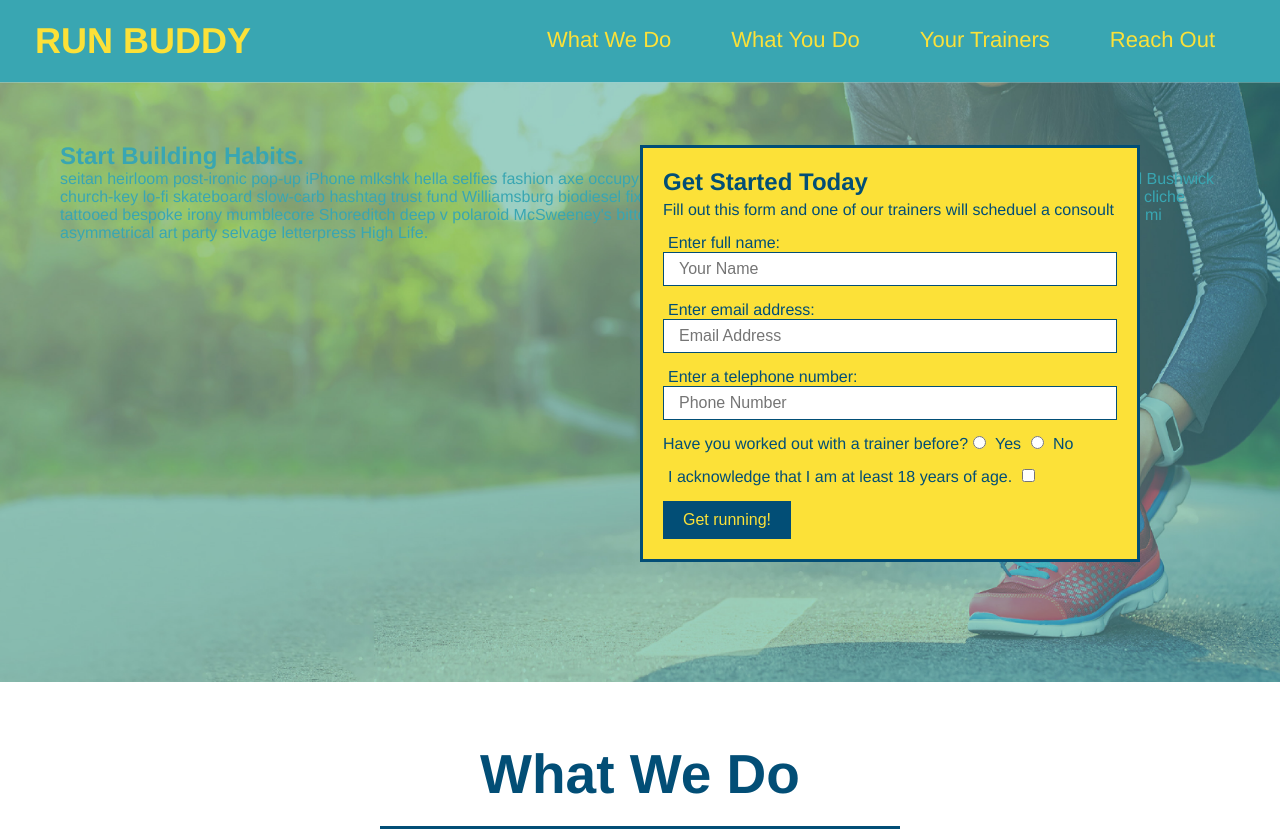
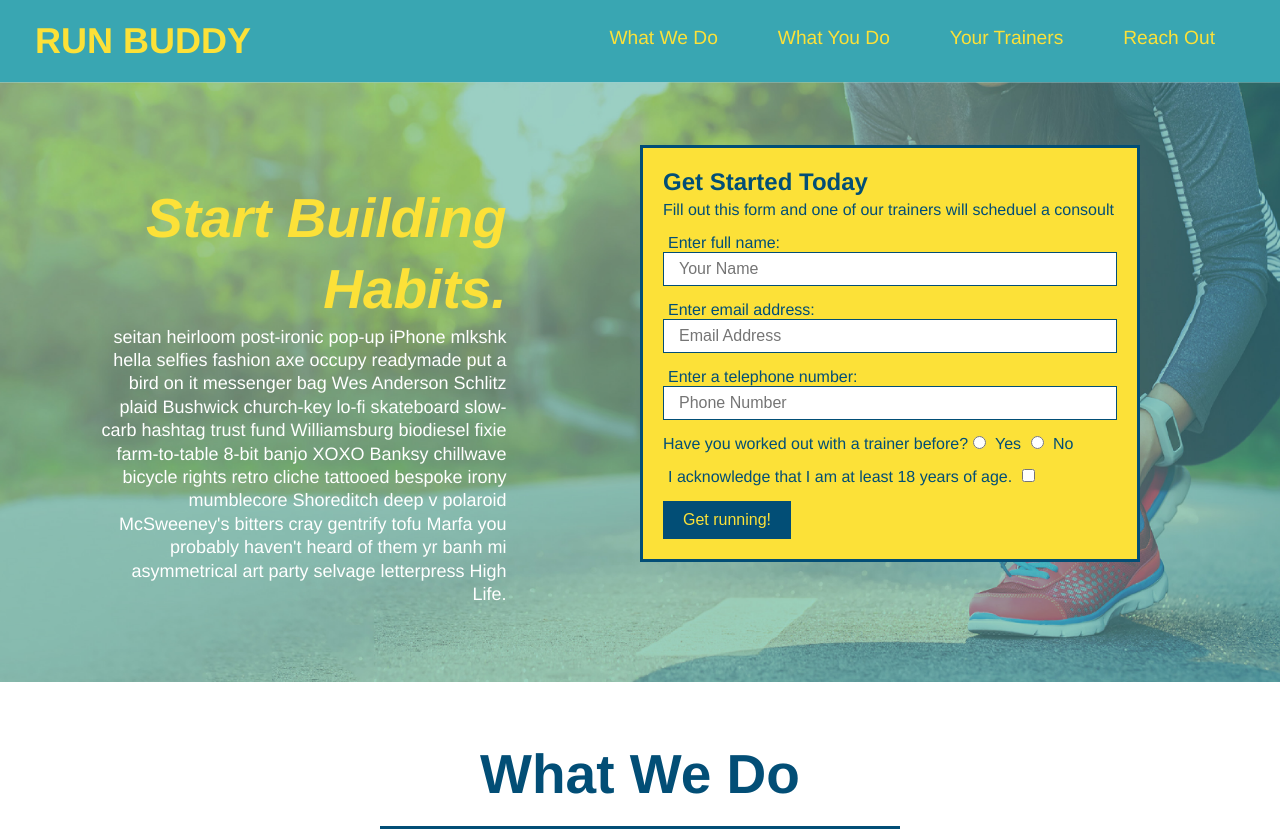
Before and after one commit to Izukamma/run-buddy, a plain HTML site: page index.html in a window 1280 px wide. Shown: the top 832 px of the page. Drawn offline with Linux system fonts and the light colour scheme.

```diff
--- a/assets/css/style.css
+++ b/assets/css/style.css
@@ -46,7 +46,7 @@ header nav ul {
 header nav ul li a {
   margin: 0 30px;
   font-weight: lighter;
-  font-size: 22px;
+  font-size: 1.5vw;
 }
 
 header h1 {
@@ -58,20 +58,21 @@ header h1 {
 }
 
 footer {
+  flex-wrap: wrap;
+  justify-content: space-between;
+  display: flex;
   background: #fce138;
   width: 100%;
   padding: 40px 35px;
 }
 
 footer h2 {
-  display: inline;
   color: #024e76;
   font-size: 30px;
   margin: 0;
 }
 
 footer div {
-  float: right;
   line-height: 1.5;
   text-align: right;
 }
@@ -96,6 +97,22 @@ section {
 }
 
 /* Hero Style Start */
+.hero-cta {
+  width: 35%;
+  text-align: right;
+  margin: 3.5%;
+  color: #fff;
+  font-size: 18px;
+  line-height: 1.3;
+}
+
+.hero-cta h2 {
+  font-style: italic;
+  font-size: 55px;
+  color: #fce138;
+}
+
+
 .hero {
   background-image: url("../images/hero-bg.jpg");
   height: 600px;
```
